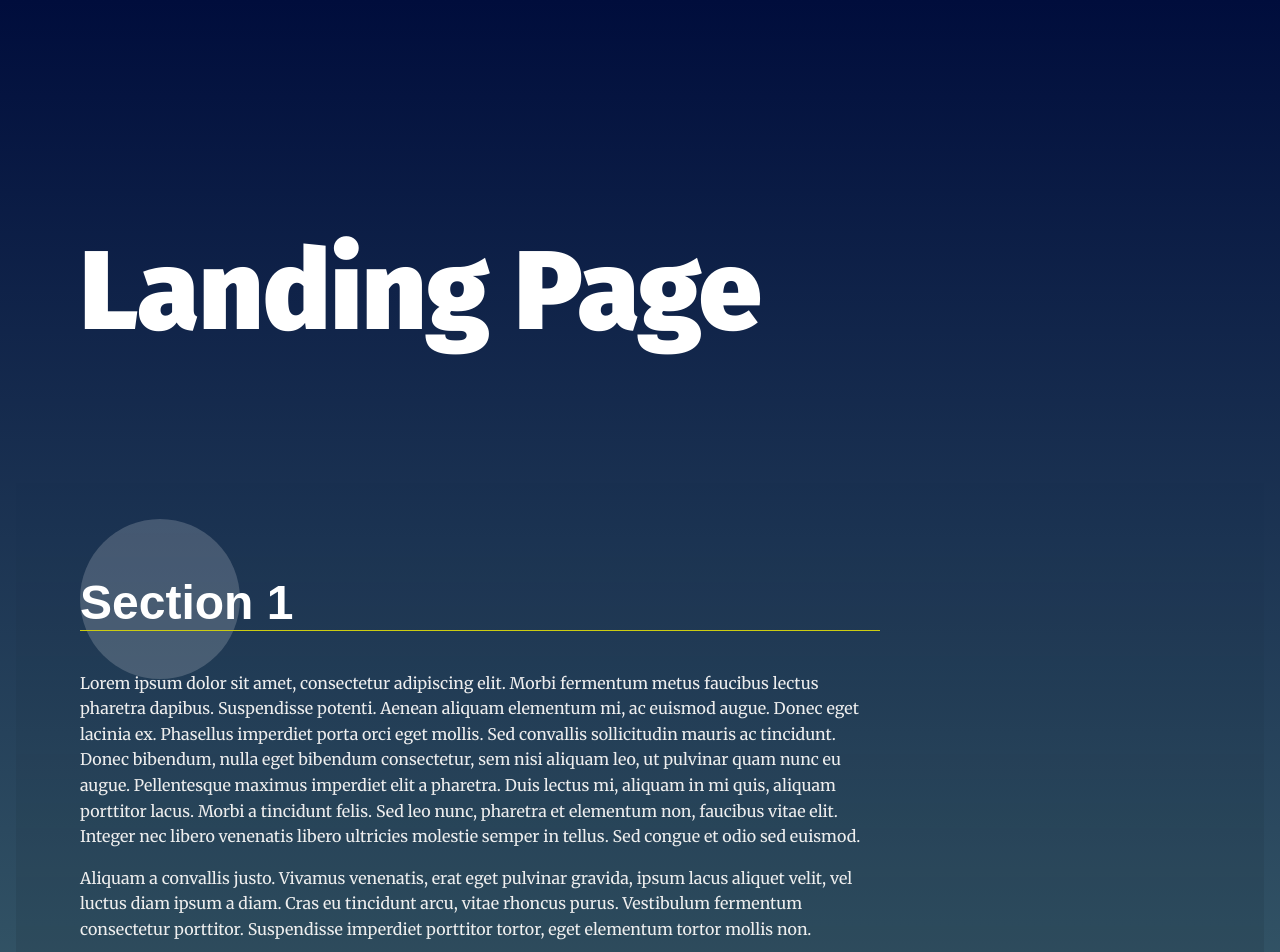
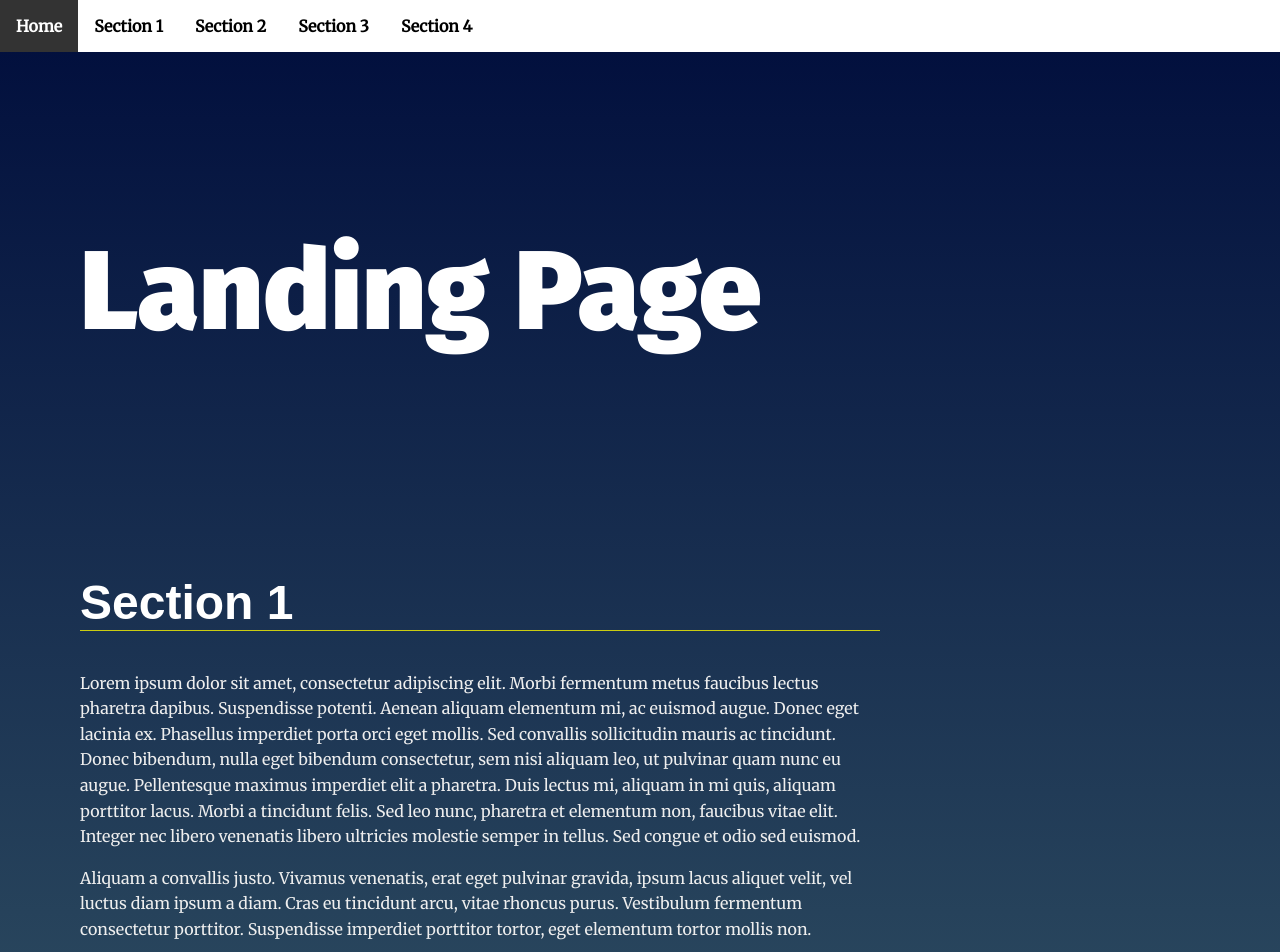
Before and after one commit to MuhammadUmairMoosani/landing-page-1, a plain HTML site: page index.html in a window 1280 px wide. Shown: the top 952 px of the page. Drawn offline with Linux system fonts and the light colour scheme.

Commit message:
navbar and scroll functions

```diff
--- a/css/styles.css
+++ b/css/styles.css
@@ -11,22 +11,22 @@
 
 /* ---- Base Rules ---- */
 body {
-    background: rgb(136,203,171);
-    background: linear-gradient(0deg, rgba(136,203,171,1) 0%, rgba(0,13,60,1) 100%);
+    background: rgb(136, 203, 171);
+    background: linear-gradient(0deg, rgba(136, 203, 171, 1) 0%, rgba(0, 13, 60, 1) 100%);
     margin: 0;
     font-family: 'Merriweather', serif;
     color: #fff;
 }
 
 
-/* Typeography General*/
+/* Typography General*/
 h1 {
     font-family: 'Fira Sans', sans-serif;
     font-size: 3em;
     margin: 2em 1rem;
 }
 
-@media only screen and (min-width: 35em){
+@media only screen and (min-width: 35em) {
     h1 {
         font-size: 7em;
         margin: 2em 4rem 1em;
@@ -35,7 +35,7 @@ h1 {
 
 h2 {
     border-bottom: 1px solid #cc1;
-    font-family: 'Oxygen', Sans-Serif;
+    font-family: 'Oxygen', Sans-Serif, sans-serif;
     font-size: 3em;
     color: #fff;
 }
@@ -65,6 +65,7 @@ section {
 
 /* Navigation Styles*/
 .navbar__menu ul {
+    display: flex;
     padding-left: 0;
     margin: 0;
     text-align: right;
@@ -80,6 +81,7 @@ section {
     font-weight: bold;
     text-decoration: none;
     color: #000;
+    cursor: pointer;
 }
 
 .navbar__menu .menu__link:hover {
@@ -104,7 +106,7 @@ section {
     color: #fff;
 }
 
-.page__footer p{
+.page__footer p {
     color: #fff;
 }
 
@@ -116,7 +118,7 @@ section {
     text-align: left;
 }
 
-@media only screen and (min-width: 35em){
+@media only screen and (min-width: 35em) {
     .landing__container {
         max-width: 50em;
         padding: 4em;
@@ -146,8 +148,8 @@ section:nth-of-type(odd) .landing__container::before {
 
 section:nth-of-type(even) .landing__container::before {
     content: '';
-    background: rgb(255,255,255);
-    background: linear-gradient(0deg, rgba(255,255,255,.1) 0%, rgba(255,255,255,.2) 100%);
+    background: rgb(255, 255, 255);
+    background: linear-gradient(0deg, rgba(255, 255, 255, .1) 0%, rgba(255, 255, 255, .2) 100%);
     position: absolute;
     top: 3em;
     right: 3em;
@@ -161,8 +163,8 @@ section:nth-of-type(even) .landing__container::before {
 
 section:nth-of-type(3n) .landing__container::after {
     content: '';
-    background: rgb(255,255,255);
-    background: linear-gradient(0deg, rgba(255,255,255,.1) 0%, rgba(255,255,255,.2) 100%);
+    background: rgb(255, 255, 255);
+    background: linear-gradient(0deg, rgba(255, 255, 255, .1) 0%, rgba(255, 255, 255, .2) 100%);
     position: absolute;
     right: 0;
     bottom: 0;
@@ -176,8 +178,8 @@ section:nth-of-type(3n) .landing__container::after {
 
 section:nth-of-type(3n + 1) .landing__container::after {
     content: '';
-    background: rgb(255,255,255);
-    background: linear-gradient(0deg, rgba(255,255,255,.1) 0%, rgba(255,255,255,.2) 100%);
+    background: rgb(255, 255, 255);
+    background: linear-gradient(0deg, rgba(255, 255, 255, .1) 0%, rgba(255, 255, 255, .2) 100%);
     position: absolute;
     right: 20vw;
     bottom: -5em;
@@ -192,32 +194,28 @@ section:nth-of-type(3n + 1) .landing__container::after {
 
 /* ---- Theme State Rules ---- */
 /* Section Active Styles */
-/* Note: your-active-class class is applied through javascript. You should update the class here and in the index.html to what you set in your javascript file.  */
-section.your-active-class {
+/* Note: section-active class is applied through javascript. You should update the class here and in the index.html to what you set in your javascript file.  */
+section.section-active {
     background: rgb(0, 0, 0);
     background: linear-gradient(0deg, rgba(0, 0, 0, 0.1) 0%, rgba(0, 0, 0, 0) 100%);
 }
 
-section.your-active-class .landing__container::before {
+section.section-active .landing__container::before {
     opacity: 1;
     animation: rotate 4s linear 0s infinite forwards;
 }
 
-section.your-active-class .landing__container::after {
+section.section-active .landing__container::after {
     opacity: 1;
     animation: rotate 5s linear 0s infinite forwards reverse;
 }
 
 /* Section Active Styles Keyframe Animations */
 @keyframes rotate {
-	from {
-		transform: rotate(0deg)
-		           translate(-1em)
-		           rotate(0deg);
-	}
-	to {
-		transform: rotate(360deg)
-		           translate(-1em)
-		           rotate(-360deg);
-	}
+    from {
+        transform: rotate(0deg) translate(-1em) rotate(0deg);
+    }
+    to {
+        transform: rotate(360deg) translate(-1em) rotate(-360deg);
+    }
 }
--- a/index.html
+++ b/index.html
@@ -6,12 +6,12 @@
     <meta http-equiv="X-UA-Compatible" content="ie=edge">
     <title>Manipulating the DOM</title>
     <!-- Load Google Fonts -->
-    <link href="https://fonts.googleapis.com/css?family=Fira+Sans:900|Merriweather&display=swap" rel="stylesheet">  <!-- Load Styles -->
+    <link href="https://fonts.googleapis.com/css?family=Fira+Sans:900|Merriweather&display=swap" rel="stylesheet">
+    <!-- Load Styles -->
     <link href="css/styles.css" rel="stylesheet">
 </head>
 <body>
-<!-- HTML Follows BEM naming conventions
-IDs are only used for sections to connect menu achors to sections -->
+<!-- HTML Follows BEM naming conventions IDs are only used for sections to connect menu anchors to sections -->
 <header class="page__header">
     <nav class="navbar__menu">
         <!-- Navigation starts as empty UL that will be populated with JS -->
@@ -19,35 +19,75 @@
     </nav>
 </header>
 <main>
-    <header class="main__hero">
+    <header id="title" class="main__hero">
         <h1>Landing Page </h1>
     </header>
     <!-- Each Section has an ID (used for the anchor) and
     a data attribute that will populate the li node.
     Adding more sections will automatically populate nav.
     The first section is set to active class by default -->
-    <section id="section1" data-nav="Section 1" class="your-active-class">
+    <section id="section1" data-nav="Section 1" class="section-active">
         <div class="landing__container">
             <h2>Section 1</h2>
-            <p>Lorem ipsum dolor sit amet, consectetur adipiscing elit. Morbi fermentum metus faucibus lectus pharetra dapibus. Suspendisse potenti. Aenean aliquam elementum mi, ac euismod augue. Donec eget lacinia ex. Phasellus imperdiet porta orci eget mollis. Sed convallis sollicitudin mauris ac tincidunt. Donec bibendum, nulla eget bibendum consectetur, sem nisi aliquam leo, ut pulvinar quam nunc eu augue. Pellentesque maximus imperdiet elit a pharetra. Duis lectus mi, aliquam in mi quis, aliquam porttitor lacus. Morbi a tincidunt felis. Sed leo nunc, pharetra et elementum non, faucibus vitae elit. Integer nec libero venenatis libero ultricies molestie semper in tellus. Sed congue et odio sed euismod.</p>
+            <p>Lorem ipsum dolor sit amet, consectetur adipiscing elit. Morbi fermentum metus faucibus lectus pharetra
+                dapibus. Suspendisse potenti. Aenean aliquam elementum mi, ac euismod augue. Donec eget lacinia ex.
+                Phasellus imperdiet porta orci eget mollis. Sed convallis sollicitudin mauris ac tincidunt. Donec
+                bibendum, nulla eget bibendum consectetur, sem nisi aliquam leo, ut pulvinar quam nunc eu augue.
+                Pellentesque maximus imperdiet elit a pharetra. Duis lectus mi, aliquam in mi quis, aliquam porttitor
+                lacus. Morbi a tincidunt felis. Sed leo nunc, pharetra et elementum non, faucibus vitae elit. Integer
+                nec libero venenatis libero ultricies molestie semper in tellus. Sed congue et odio sed euismod.</p>
 
-            <p>Aliquam a convallis justo. Vivamus venenatis, erat eget pulvinar gravida, ipsum lacus aliquet velit, vel luctus diam ipsum a diam. Cras eu tincidunt arcu, vitae rhoncus purus. Vestibulum fermentum consectetur porttitor. Suspendisse imperdiet porttitor tortor, eget elementum tortor mollis non.</p>
+            <p>Aliquam a convallis justo. Vivamus venenatis, erat eget pulvinar gravida, ipsum lacus aliquet velit, vel
+                luctus diam ipsum a diam. Cras eu tincidunt arcu, vitae rhoncus purus. Vestibulum fermentum consectetur
+                porttitor. Suspendisse imperdiet porttitor tortor, eget elementum tortor mollis non.</p>
         </div>
     </section>
     <section id="section2" data-nav="Section 2">
         <div class="landing__container">
             <h2>Section 2</h2>
-            <p>Lorem ipsum dolor sit amet, consectetur adipiscing elit. Morbi fermentum metus faucibus lectus pharetra dapibus. Suspendisse potenti. Aenean aliquam elementum mi, ac euismod augue. Donec eget lacinia ex. Phasellus imperdiet porta orci eget mollis. Sed convallis sollicitudin mauris ac tincidunt. Donec bibendum, nulla eget bibendum consectetur, sem nisi aliquam leo, ut pulvinar quam nunc eu augue. Pellentesque maximus imperdiet elit a pharetra. Duis lectus mi, aliquam in mi quis, aliquam porttitor lacus. Morbi a tincidunt felis. Sed leo nunc, pharetra et elementum non, faucibus vitae elit. Integer nec libero venenatis libero ultricies molestie semper in tellus. Sed congue et odio sed euismod.</p>
+            <p>Lorem ipsum dolor sit amet, consectetur adipiscing elit. Morbi fermentum metus faucibus lectus pharetra
+                dapibus. Suspendisse potenti. Aenean aliquam elementum mi, ac euismod augue. Donec eget lacinia ex.
+                Phasellus imperdiet porta orci eget mollis. Sed convallis sollicitudin mauris ac tincidunt. Donec
+                bibendum, nulla eget bibendum consectetur, sem nisi aliquam leo, ut pulvinar quam nunc eu augue.
+                Pellentesque maximus imperdiet elit a pharetra. Duis lectus mi, aliquam in mi quis, aliquam porttitor
+                lacus. Morbi a tincidunt felis. Sed leo nunc, pharetra et elementum non, faucibus vitae elit. Integer
+                nec libero venenatis libero ultricies molestie semper in tellus. Sed congue et odio sed euismod.</p>
 
-            <p>Aliquam a convallis justo. Vivamus venenatis, erat eget pulvinar gravida, ipsum lacus aliquet velit, vel luctus diam ipsum a diam. Cras eu tincidunt arcu, vitae rhoncus purus. Vestibulum fermentum consectetur porttitor. Suspendisse imperdiet porttitor tortor, eget elementum tortor mollis non.</p>
+            <p>Aliquam a convallis justo. Vivamus venenatis, erat eget pulvinar gravida, ipsum lacus aliquet velit, vel
+                luctus diam ipsum a diam. Cras eu tincidunt arcu, vitae rhoncus purus. Vestibulum fermentum consectetur
+                porttitor. Suspendisse imperdiet porttitor tortor, eget elementum tortor mollis non.</p>
         </div>
     </section>
     <section id="section3" data-nav="Section 3">
         <div class="landing__container">
             <h2>Section 3</h2>
-            <p>Lorem ipsum dolor sit amet, consectetur adipiscing elit. Morbi fermentum metus faucibus lectus pharetra dapibus. Suspendisse potenti. Aenean aliquam elementum mi, ac euismod augue. Donec eget lacinia ex. Phasellus imperdiet porta orci eget mollis. Sed convallis sollicitudin mauris ac tincidunt. Donec bibendum, nulla eget bibendum consectetur, sem nisi aliquam leo, ut pulvinar quam nunc eu augue. Pellentesque maximus imperdiet elit a pharetra. Duis lectus mi, aliquam in mi quis, aliquam porttitor lacus. Morbi a tincidunt felis. Sed leo nunc, pharetra et elementum non, faucibus vitae elit. Integer nec libero venenatis libero ultricies molestie semper in tellus. Sed congue et odio sed euismod.</p>
+            <p>Lorem ipsum dolor sit amet, consectetur adipiscing elit. Morbi fermentum metus faucibus lectus pharetra
+                dapibus. Suspendisse potenti. Aenean aliquam elementum mi, ac euismod augue. Donec eget lacinia ex.
+                Phasellus imperdiet porta orci eget mollis. Sed convallis sollicitudin mauris ac tincidunt. Donec
+                bibendum, nulla eget bibendum consectetur, sem nisi aliquam leo, ut pulvinar quam nunc eu augue.
+                Pellentesque maximus imperdiet elit a pharetra. Duis lectus mi, aliquam in mi quis, aliquam porttitor
+                lacus. Morbi a tincidunt felis. Sed leo nunc, pharetra et elementum non, faucibus vitae elit. Integer
+                nec libero venenatis libero ultricies molestie semper in tellus. Sed congue et odio sed euismod.</p>
 
-            <p>Aliquam a convallis justo. Vivamus venenatis, erat eget pulvinar gravida, ipsum lacus aliquet velit, vel luctus diam ipsum a diam. Cras eu tincidunt arcu, vitae rhoncus purus. Vestibulum fermentum consectetur porttitor. Suspendisse imperdiet porttitor tortor, eget elementum tortor mollis non.</p>
+            <p>Aliquam a convallis justo. Vivamus venenatis, erat eget pulvinar gravida, ipsum lacus aliquet velit, vel
+                luctus diam ipsum a diam. Cras eu tincidunt arcu, vitae rhoncus purus. Vestibulum fermentum consectetur
+                porttitor. Suspendisse imperdiet porttitor tortor, eget elementum tortor mollis non.</p>
+        </div>
+    </section>
+    <section id="section4" data-nav="Section 4">
+        <div class="landing__container">
+            <h2>Section 4</h2>
+            <p>Lorem ipsum dolor sit amet, consectetur adipiscing elit. Morbi fermentum metus faucibus lectus pharetra
+                dapibus. Suspendisse potenti. Aenean aliquam elementum mi, ac euismod augue. Donec eget lacinia ex.
+                Phasellus imperdiet porta orci eget mollis. Sed convallis sollicitudin mauris ac tincidunt. Donec
+                bibendum, nulla eget bibendum consectetur, sem nisi aliquam leo, ut pulvinar quam nunc eu augue.
+                Pellentesque maximus imperdiet elit a pharetra. Duis lectus mi, aliquam in mi quis, aliquam porttitor
+                lacus. Morbi a tincidunt felis. Sed leo nunc, pharetra et elementum non, faucibus vitae elit. Integer
+                nec libero venenatis libero ultricies molestie semper in tellus. Sed congue et odio sed euismod.</p>
+
+            <p>Aliquam a convallis justo. Vivamus venenatis, erat eget pulvinar gravida, ipsum lacus aliquet velit, vel
+                luctus diam ipsum a diam. Cras eu tincidunt arcu, vitae rhoncus purus. Vestibulum fermentum consectetur
+                porttitor. Suspendisse imperdiet porttitor tortor, eget elementum tortor mollis non.</p>
         </div>
     </section>
 </main>
@@ -55,5 +95,8 @@
     <p>&copy Udacity</p>
 </footer>
 
+<!-- Load JavaScript -->
+<script src="js/app.js"></script>
+
 </body>
 </html>
--- a/js/app.js
+++ b/js/app.js
@@ -1,55 +1,40 @@
-/**
- *
- * Manipulating the DOM exercise.
- * Exercise programmatically builds navigation,
- * scrolls to anchors from navigation,
- * and highlights section in viewport upon scrolling.
- *
- * Dependencies: None
- *
- * JS Version: ES2015/ES6
- *
- * JS Standard: ESlint
- *
-*/
+const sections = Array.from(document.getElementsByTagName('section'))
+const title = document.getElementById('title')
 
-/**
- * Define Global Variables
- *
-*/
+function focusOnScroll () {
+  sections.forEach(section => section.classList.remove('section-active'))
+  if (isElementInViewport(title)) return
+  const activeSection = sections.find(section => isElementInViewport(section.childNodes[1].childNodes[1]))
+  activeSection && activeSection.classList.add('section-active')
+}
 
+window.onscroll = focusOnScroll
 
-/**
- * End Global Variables
- * Start Helper Functions
- *
-*/
+function isElementInViewport (element) {
+  const rect = element.getBoundingClientRect()
+  return (
+    rect.top >= 0 &&
+    rect.left >= 0 &&
+    rect.bottom <= (window.innerHeight || document.documentElement.clientHeight) &&
+    rect.right <= (window.innerWidth || document.documentElement.clientWidth)
+  )
+}
 
+function renderNavbar () {
+  const nav = document.getElementById('navbar__list')
+  const homeLink = document.createElement('li')
+  homeLink.innerText = 'Home'
+  homeLink.className = 'menu__link'
+  homeLink.onclick = () => window.scrollTo({ top: 0 })
+  nav.appendChild(homeLink)
+  sections.forEach(section => {
+    if (!section.dataset || !section.dataset.nav) return
+    const item = document.createElement('li')
+    item.innerText = section.dataset.nav
+    item.className = 'menu__link'
+    item.onclick = () => section.scrollIntoView()
+    nav.appendChild(item)
+  })
+}
 
-
-/**
- * End Helper Functions
- * Begin Main Functions
- *
-*/
-
-// build the nav
-
-
-// Add class 'active' to section when near top of viewport
-
-
-// Scroll to anchor ID using scrollTO event
-
-
-/**
- * End Main Functions
- * Begin Events
- *
-*/
-
-// Build menu
-
-// Scroll to section on link click
-
-// Set sections as active
+renderNavbar()
```
